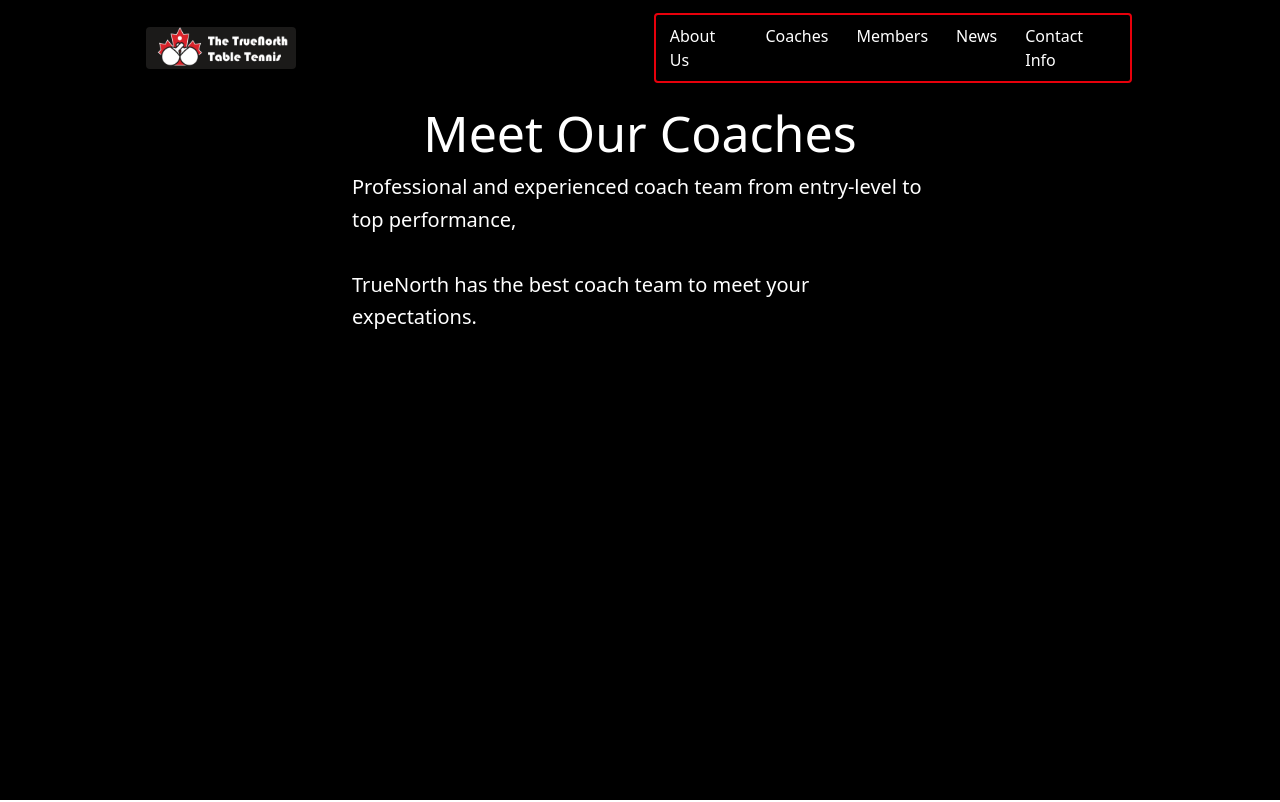
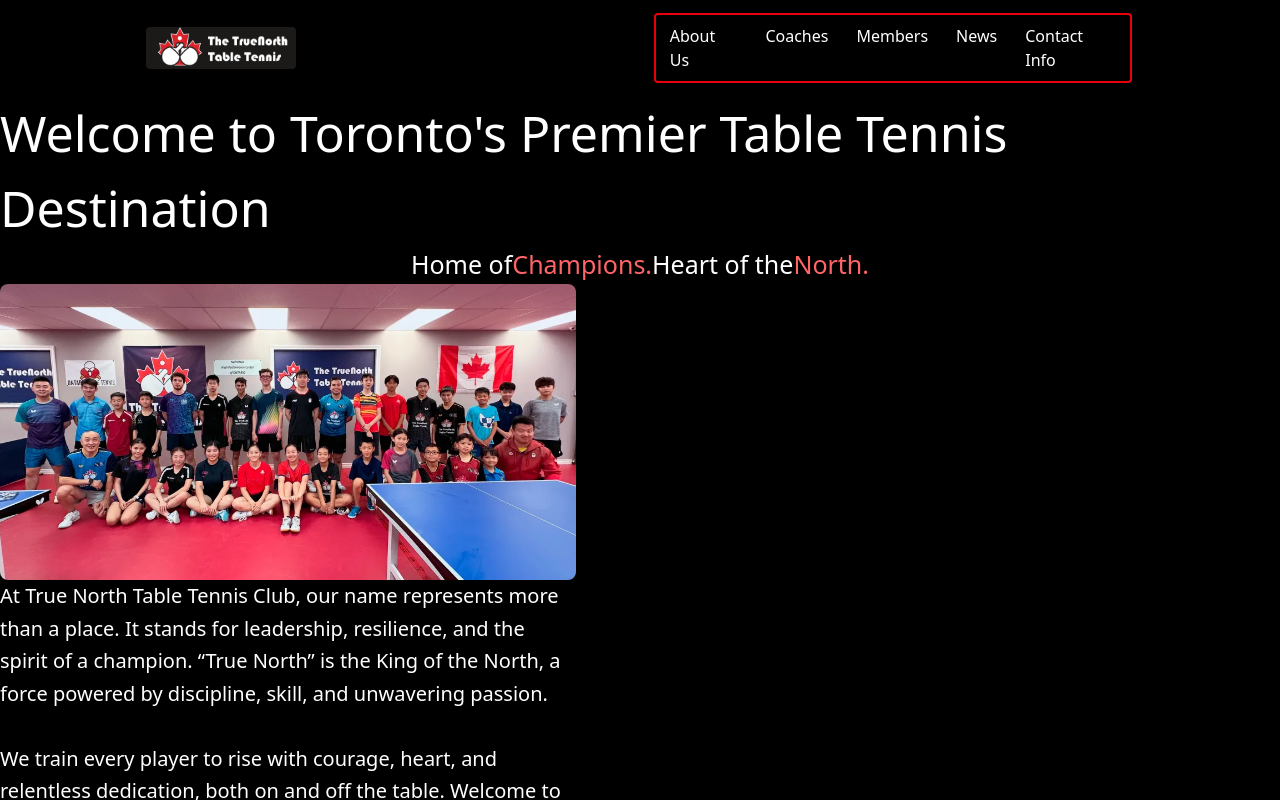
Before and after one commit to v-par23/truenorth, a React (Vite) app in the folder truenorthwebsite/: page / in a window 1280 px wide. Shown: the top 802 px of the page. Built offline with nearby package versions, Linux system fonts and the light colour scheme.

Commit message:
removed coahces

```diff
--- a/truenorthwebsite/src/App.jsx
+++ b/truenorthwebsite/src/App.jsx
@@ -73,28 +73,12 @@ function App() {
     );
   }
 
-  const Coaches = () => {
-    return(
-      <div >
-        <p className = "text-white text-[50px] m-top-50 flex items-center flex-col justify-center">Meet Our Coaches</p>
-        <div className="flex-1 max-w-xl justify-center">
-          <p className="text-white text-[20px] text-lg leading-relaxed">
-                        Professional and experienced coach team from entry-level to top performance,
-            <br /><br />
-            TrueNorth has the best coach team to meet your expectations.
-          </p>
-        </div>
-
-      </div>
-    );
-  }
-
   return (
     <div className = " bg-black w-dvw h-dvh flex flex-col items-center">
       <Navbar/>
          <Router>
           <Routes>
-            <Route path="/" element={<Coaches/>} />
+            <Route path="/" element={<Intro/>} />
             {/* <Route path="/about" element={} />
             <Route path="/contact" element={} /> */}
           </Routes>
```
